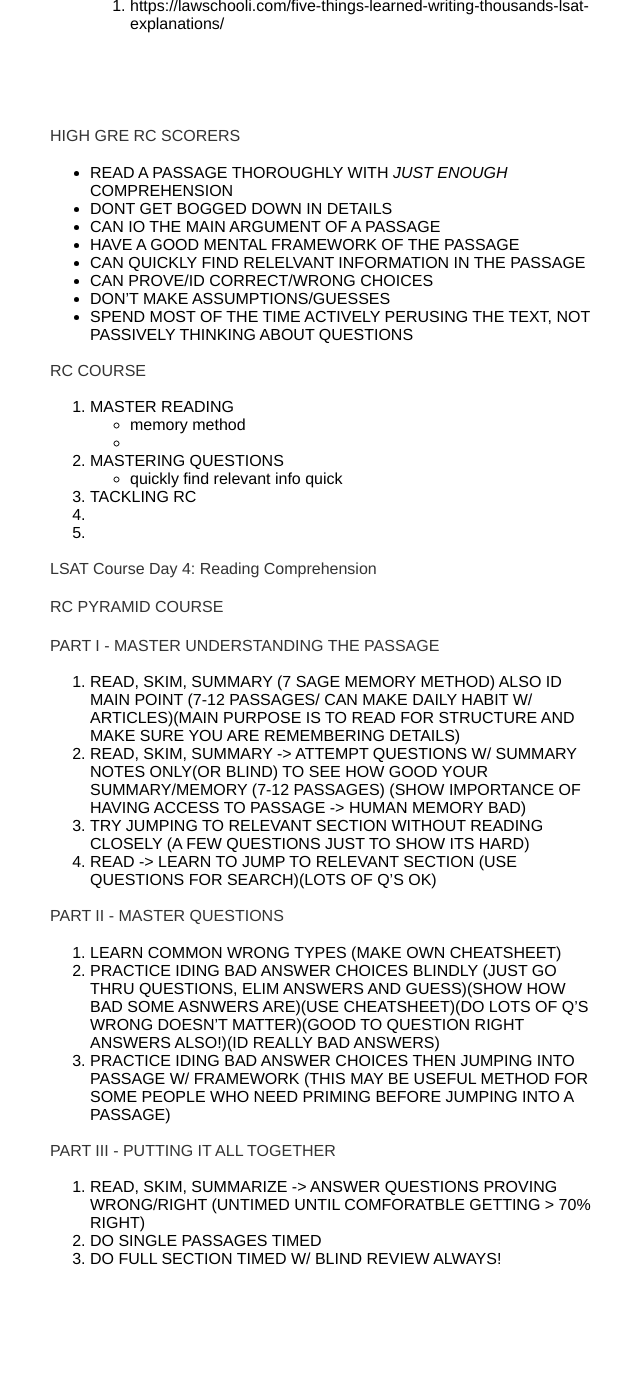
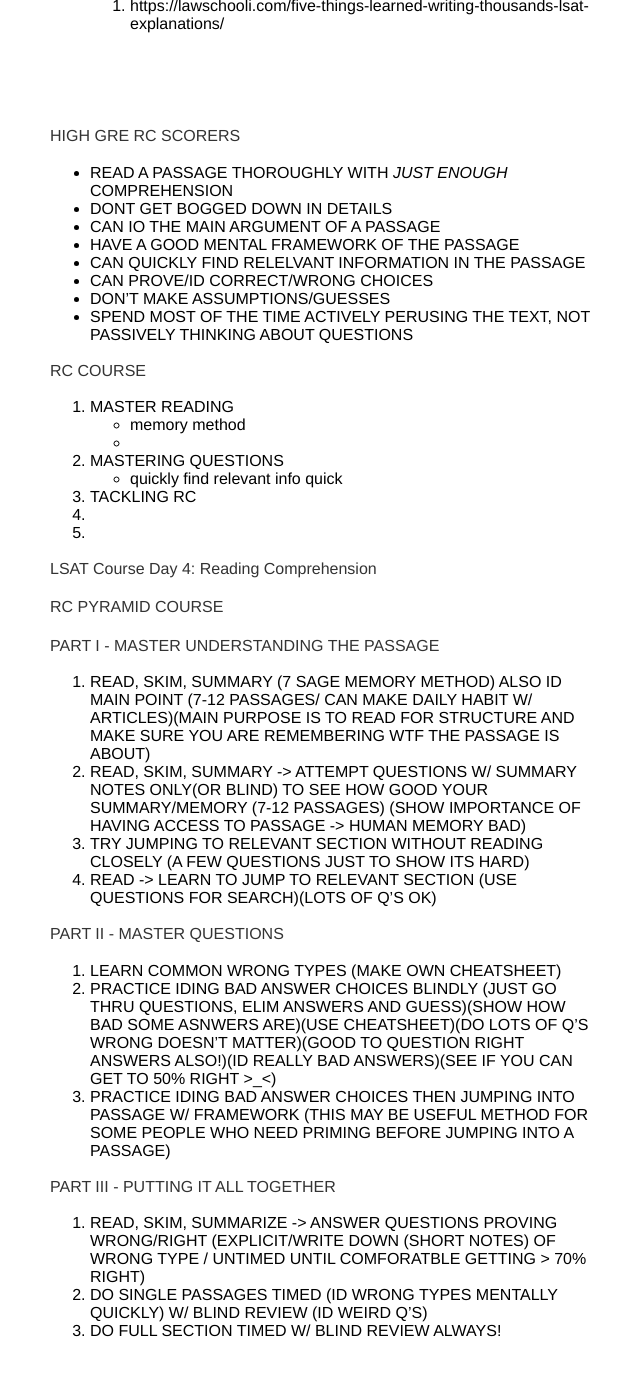
Before and after one commit to btmbtm/btmbtm.github.io, a Jekyll site: the page built from gre/extrarcguide.md, in a window 1280 px wide and 1400 px high, scrolled down 6081 px. Shown: the top 1376 px of the window, without its empty margins (315-955 px from the left). Built offline with Jekyll 4.4.1, drawn with Linux system fonts in a browser that asks for light colours; before the commit the page ends 7409 px from its top, so only the background shows below that.

Commit message:
Update extrarcguide.md

```diff
--- a/gre/extrarcguide.md
+++ b/gre/extrarcguide.md
@@ -239,7 +239,7 @@ RC PYRAMID COURSE
 
 PART I - MASTER UNDERSTANDING THE PASSAGE
 
-1. READ, SKIM, SUMMARY (7 SAGE MEMORY METHOD) ALSO ID MAIN POINT (7-12 PASSAGES/ CAN MAKE DAILY HABIT W/ ARTICLES)(MAIN PURPOSE IS TO READ FOR STRUCTURE AND MAKE SURE YOU ARE REMEMBERING DETAILS)
+1. READ, SKIM, SUMMARY (7 SAGE MEMORY METHOD) ALSO ID MAIN POINT (7-12 PASSAGES/ CAN MAKE DAILY HABIT W/ ARTICLES)(MAIN PURPOSE IS TO READ FOR STRUCTURE AND MAKE SURE YOU ARE REMEMBERING WTF THE PASSAGE IS ABOUT)
 2. READ, SKIM, SUMMARY -> ATTEMPT QUESTIONS W/ SUMMARY NOTES ONLY(OR BLIND) TO SEE HOW GOOD YOUR SUMMARY/MEMORY (7-12 PASSAGES) (SHOW IMPORTANCE OF HAVING ACCESS TO PASSAGE -> HUMAN MEMORY BAD)
 3. TRY JUMPING TO RELEVANT SECTION WITHOUT READING CLOSELY (A FEW QUESTIONS JUST TO SHOW ITS HARD)
 3. READ -> LEARN TO JUMP TO RELEVANT SECTION (USE QUESTIONS FOR SEARCH)(LOTS OF Q'S OK)
@@ -247,11 +247,11 @@ PART I - MASTER UNDERSTANDING THE PASSAGE
 PART II - MASTER QUESTIONS
 
 1. LEARN COMMON WRONG TYPES (MAKE OWN CHEATSHEET)
-2. PRACTICE IDING BAD ANSWER CHOICES BLINDLY (JUST GO THRU QUESTIONS, ELIM ANSWERS AND GUESS)(SHOW HOW BAD SOME ASNWERS ARE)(USE CHEATSHEET)(DO LOTS OF Q'S WRONG DOESN'T MATTER)(GOOD TO QUESTION RIGHT ANSWERS ALSO!)(ID REALLY BAD ANSWERS)
+2. PRACTICE IDING BAD ANSWER CHOICES BLINDLY (JUST GO THRU QUESTIONS, ELIM ANSWERS AND GUESS)(SHOW HOW BAD SOME ASNWERS ARE)(USE CHEATSHEET)(DO LOTS OF Q'S WRONG DOESN'T MATTER)(GOOD TO QUESTION RIGHT ANSWERS ALSO!)(ID REALLY BAD ANSWERS)(SEE IF YOU CAN GET TO 50% RIGHT >_<)
 4. PRACTICE IDING BAD ANSWER CHOICES THEN JUMPING INTO PASSAGE W/ FRAMEWORK (THIS MAY BE USEFUL METHOD FOR SOME PEOPLE WHO NEED PRIMING BEFORE JUMPING INTO A PASSAGE)
 
 PART III - PUTTING IT ALL TOGETHER
 
-1. READ, SKIM, SUMMARIZE -> ANSWER QUESTIONS PROVING WRONG/RIGHT (UNTIMED UNTIL COMFORATBLE GETTING > 70% RIGHT)
-2. DO SINGLE PASSAGES TIMED
+1. READ, SKIM, SUMMARIZE -> ANSWER QUESTIONS PROVING WRONG/RIGHT (EXPLICIT/WRITE DOWN (SHORT NOTES) OF WRONG TYPE / UNTIMED UNTIL COMFORATBLE GETTING > 70% RIGHT)
+2. DO SINGLE PASSAGES TIMED (ID WRONG TYPES MENTALLY QUICKLY) W/ BLIND REVIEW (ID WEIRD Q'S)
 3. DO FULL SECTION TIMED W/ BLIND REVIEW ALWAYS!
```
